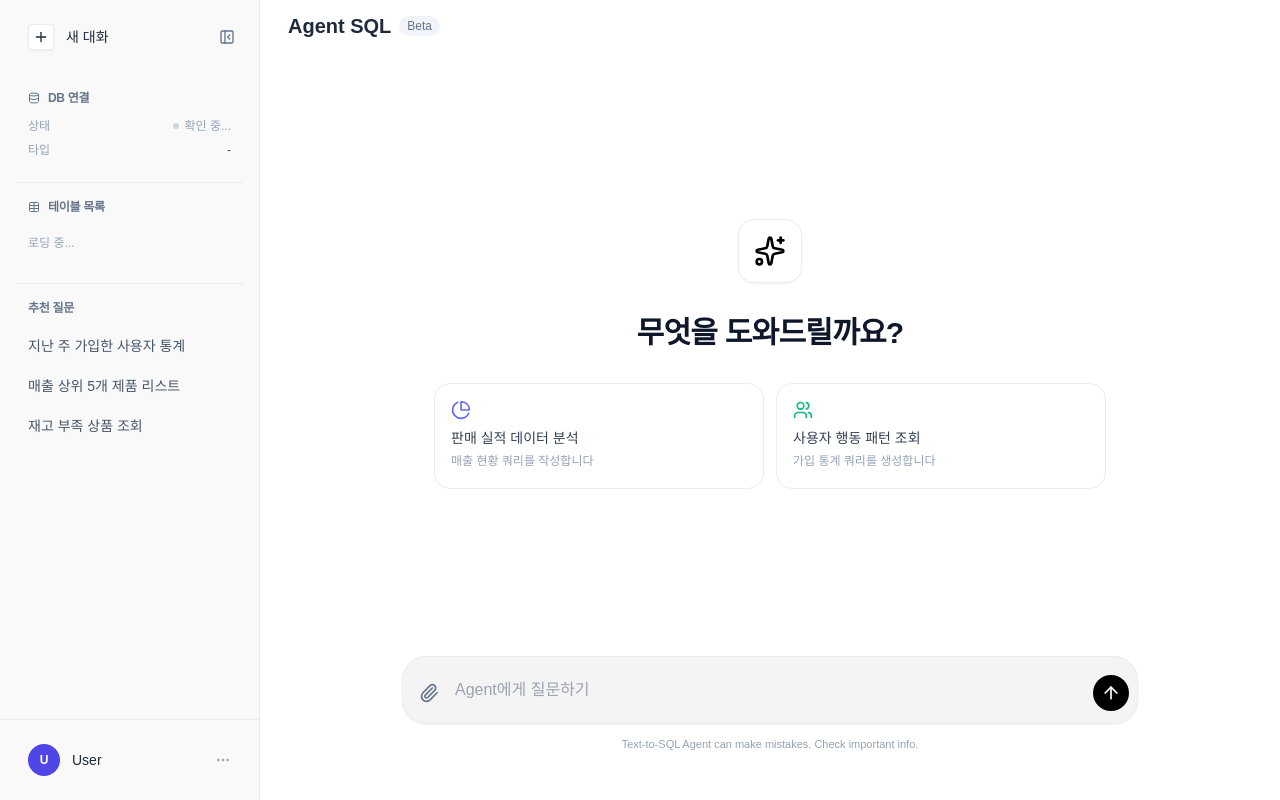
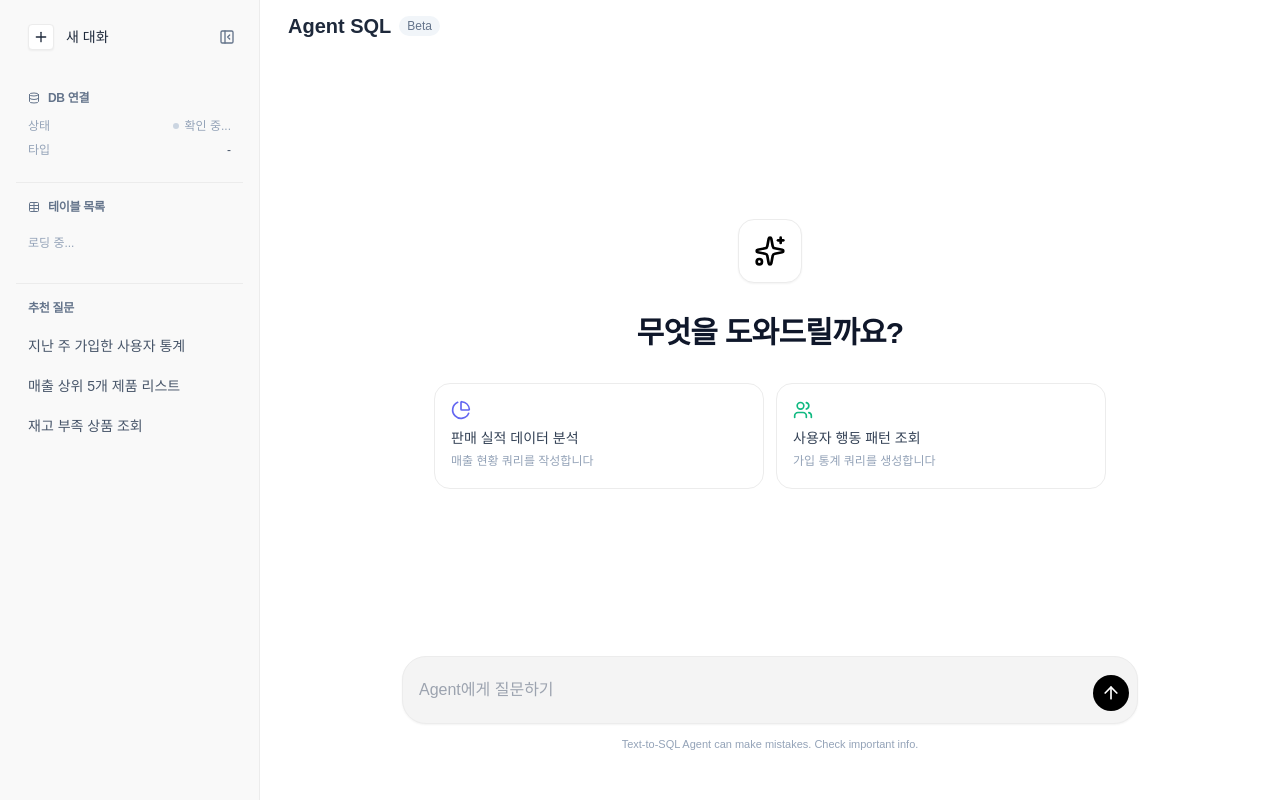
Before and after one commit to thingk0/text-to-sql-agent, a FastAPI app: page / in a window 1280 px wide. Run offline with FastAPI, Linux system fonts and the light colour scheme; some libraries are stand-ins or nearby versions; some web fonts are replaced.

Commit message:
Remove unused UI components
- Comment out unused paperclip button in input bar
- Remove footer profile section from sidebar
- Delete footer_profile.html component file

```diff
--- a/src/agent/presentation/web/templates/components/input_bar.html
+++ b/src/agent/presentation/web/templates/components/input_bar.html
@@ -1,9 +1,9 @@
 <div class="w-full max-w-3xl mx-auto px-4 pb-8 sm:pb-12">
     <div
         class="relative flex items-end w-full p-2 bg-[#f4f4f4] border border-[#ececec] rounded-3xl focus-within:border-slate-300 transition-all shadow-sm">
-        <button class="p-2 mb-1 rounded-full hover:bg-slate-200 text-slate-500 transition-colors">
+        <!-- <button class="p-2 mb-1 rounded-full hover:bg-slate-200 text-slate-500 transition-colors">
             <i data-lucide="paperclip" class="w-5 h-5"></i>
-        </button>
+        </button> -->
         <textarea id="queryInput" rows="1" placeholder="Agent에게 질문하기"
             class="flex-1 max-h-[200px] min-h-[44px] py-3 bg-transparent border-none focus:ring-0 text-md resize-none scrollbar-hide px-2 leading-relaxed"
             oninput="this.style.height='auto'; this.style.height=(this.scrollHeight)+'px';"></textarea>
--- a/src/agent/presentation/web/templates/components/sidebar.html
+++ b/src/agent/presentation/web/templates/components/sidebar.html
@@ -21,7 +21,4 @@
         {% include 'components/sidebar/tables_panel.html' %}
         {% include 'components/sidebar/examples_panel.html' %}
     </div>
-
-    <!-- User Profile Footer -->
-    {% include 'components/sidebar/footer_profile.html' %}
 </aside>
--- a/src/agent/presentation/web/templates/components/sidebar/footer_profile.html
+++ /dev/null
@@ -1,9 +0,0 @@
-<div class="p-4 border-t border-[#ececec]">
-    <div class="flex items-center gap-3 px-3 py-2 hover:bg-[#ececec] rounded-lg cursor-pointer transition-colors">
-        <div
-            class="w-8 h-8 rounded-full bg-indigo-600 flex items-center justify-center text-white font-bold text-xs uppercase">
-            U</div>
-        <span class="text-sm font-medium">User</span>
-        <i data-lucide="more-horizontal" class="w-4 h-4 ml-auto text-slate-400"></i>
-    </div>
-</div>
```
